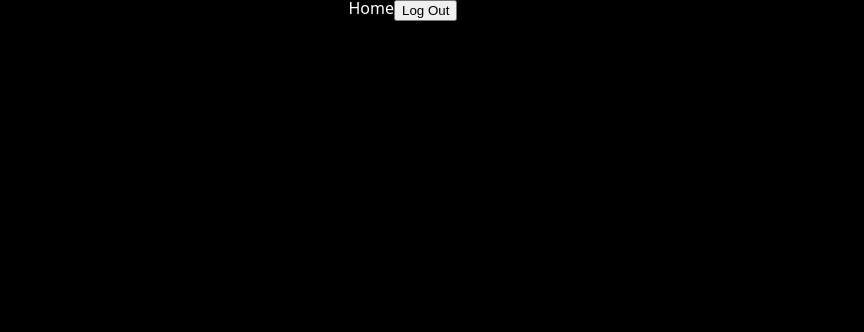
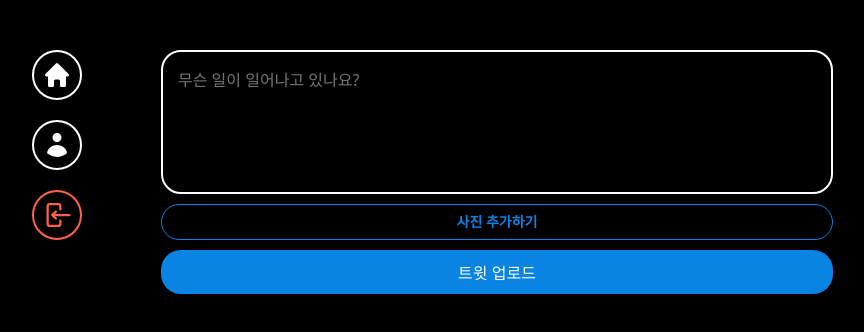
Before and after one commit to daehyeong2/goritter, a React (Vite) app: page / in a window 1280 px wide. Shown: the top 332 px of the page, without its empty margins (237-1101 px from the left). Built offline with nearby package versions, Linux system fonts and the light colour scheme; no server answers; sample sign-in values are in the browser's storage.

Commit message:
Nav, Tweet Form (4.0~4.1)

```diff
--- a/src/components/layout.tsx
+++ b/src/components/layout.tsx
@@ -1,10 +1,107 @@
-import { Outlet } from "react-router-dom";
+import { Link, Outlet, useNavigate } from "react-router-dom";
+import styled from "styled-components";
+import { auth } from "../firebase";
+
+const Wrapper = styled.div`
+  display: grid;
+  gap: 20px;
+  grid-template-columns: 1fr 4fr;
+  height: 100%;
+  padding: 50px 0px;
+  width: 100%;
+  max-width: 860px;
+`;
+
+const Menu = styled.div`
+  display: flex;
+  flex-direction: column;
+  align-items: center;
+  gap: 20px;
+`;
+
+const MenuItem = styled.div`
+  cursor: pointer;
+  display: flex;
+  align-items: center;
+  justify-content: center;
+  border: 2px solid white;
+  height: 50px;
+  width: 50px;
+  border-radius: 50%;
+  svg {
+    width: 30px;
+    fill: white;
+  }
+  &.log-out {
+    border-color: tomato;
+    svg {
+      fill: tomato;
+    }
+  }
+`;
 
 const Layout = () => {
+  const navigate = useNavigate();
+  const onLogOut = async () => {
+    const ok = confirm("로그아웃하시겠습니까?");
+    if (ok) {
+      await auth.signOut();
+      navigate(0);
+    }
+  };
   return (
-    <>
+    <Wrapper>
+      <Menu>
+        <Link to="/">
+          <MenuItem>
+            <svg
+              fill="currentColor"
+              viewBox="0 0 20 20"
+              xmlns="http://www.w3.org/2000/svg"
+              aria-hidden="true"
+            >
+              <path
+                clipRule="evenodd"
+                fillRule="evenodd"
+                d="M9.293 2.293a1 1 0 0 1 1.414 0l7 7A1 1 0 0 1 17 11h-1v6a1 1 0 0 1-1 1h-2a1 1 0 0 1-1-1v-3a1 1 0 0 0-1-1H9a1 1 0 0 0-1 1v3a1 1 0 0 1-1 1H5a1 1 0 0 1-1-1v-6H3a1 1 0 0 1-.707-1.707l7-7Z"
+              />
+            </svg>
+          </MenuItem>
+        </Link>
+        <Link to="/profile">
+          <MenuItem>
+            <svg
+              fill="currentColor"
+              viewBox="0 0 20 20"
+              xmlns="http://www.w3.org/2000/svg"
+              aria-hidden="true"
+            >
+              <path d="M10 8a3 3 0 1 0 0-6 3 3 0 0 0 0 6ZM3.465 14.493a1.23 1.23 0 0 0 .41 1.412A9.957 9.957 0 0 0 10 18c2.31 0 4.438-.784 6.131-2.1.43-.333.604-.903.408-1.41a7.002 7.002 0 0 0-13.074.003Z" />
+            </svg>
+          </MenuItem>
+        </Link>
+        <MenuItem className="log-out" onClick={onLogOut}>
+          <svg
+            fill="currentColor"
+            viewBox="0 0 20 20"
+            xmlns="http://www.w3.org/2000/svg"
+            aria-hidden="true"
+          >
+            <path
+              clipRule="evenodd"
+              fillRule="evenodd"
+              d="M3 4.25A2.25 2.25 0 0 1 5.25 2h5.5A2.25 2.25 0 0 1 13 4.25v2a.75.75 0 0 1-1.5 0v-2a.75.75 0 0 0-.75-.75h-5.5a.75.75 0 0 0-.75.75v11.5c0 .414.336.75.75.75h5.5a.75.75 0 0 0 .75-.75v-2a.75.75 0 0 1 1.5 0v2A2.25 2.25 0 0 1 10.75 18h-5.5A2.25 2.25 0 0 1 3 15.75V4.25Z"
+            />
+            <path
+              clipRule="evenodd"
+              fillRule="evenodd"
+              d="M19 10a.75.75 0 0 0-.75-.75H8.704l1.048-.943a.75.75 0 1 0-1.004-1.114l-2.5 2.25a.75.75 0 0 0 0 1.114l2.5 2.25a.75.75 0 1 0 1.004-1.114l-1.048-.943h9.546A.75.75 0 0 0 19 10Z"
+            />
+          </svg>
+        </MenuItem>
+      </Menu>
       <Outlet />
-    </>
+    </Wrapper>
   );
 };
 
--- /dev/null
+++ b/src/components/post-tweet-form.tsx
@@ -0,0 +1,95 @@
+import React, { useState } from "react";
+import styled from "styled-components";
+
+const Form = styled.form`
+  display: flex;
+  flex-direction: column;
+  gap: 10px;
+`;
+
+const TextArea = styled.textarea`
+  border: 2px solid white;
+  padding: 15px;
+  border-radius: 20px;
+  font-size: 16px;
+  color: white;
+  background-color: black;
+  width: 100%;
+  resize: none;
+  font-family: system-ui, -apple-system, BlinkMacSystemFont, "Segoe UI", Roboto,
+    Oxygen, Ubuntu, Cantarell, "Open Sans", "Helvetica Neue", sans-serif;
+  &:focus {
+    outline: none;
+    border-color: #0984e3;
+  }
+`;
+
+const AttachFileButton = styled.label`
+  padding: 10px 0;
+  color: #0984e3;
+  text-align: center;
+  border-radius: 20px;
+  border: 1px solid #0984e3;
+  font-size: 14px;
+  font-weight: 600;
+  cursor: pointer;
+`;
+
+const AttachFileInput = styled.input`
+  display: none;
+`;
+
+const SubmitBtn = styled.input`
+  background-color: #0984e3;
+  color: white;
+  border: none;
+  padding: 10px 0px;
+  border-radius: 20px;
+  font-size: 16px;
+  cursor: pointer;
+  &:hover,
+  &:active {
+    opacity: 0.9;
+  }
+`;
+
+const PostTweetForm = () => {
+  const [isLoading, setLoading] = useState(false);
+  const [tweet, setTweet] = useState("");
+  const [file, setFile] = useState<File | null>(null);
+  const onChange = (e: React.ChangeEvent<HTMLTextAreaElement>) => {
+    setTweet(e.target.value);
+  };
+  const onFileChange = (e: React.ChangeEvent<HTMLInputElement>) => {
+    const { files } = e.target;
+    if (files && files.length === 1) {
+      setFile(files[0]);
+    }
+  };
+  return (
+    <Form>
+      <TextArea
+        rows={5}
+        maxLength={180}
+        onChange={onChange}
+        value={tweet}
+        placeholder="무슨 일이 일어나고 있나요?"
+      />
+      <AttachFileButton htmlFor="file">
+        {file ? "사진 추가됨 ✅" : "사진 추가하기"}
+      </AttachFileButton>
+      <AttachFileInput
+        onChange={onFileChange}
+        id="file"
+        accept="image/*"
+        type="file"
+      />
+      <SubmitBtn
+        type="submit"
+        value={isLoading ? "트윗 업로드 중.." : "트윗 업로드"}
+      />
+    </Form>
+  );
+};
+
+export default PostTweetForm;
--- a/src/routes/home.tsx
+++ b/src/routes/home.tsx
@@ -1,17 +1,13 @@
-import { useNavigate } from "react-router-dom";
-import { auth } from "../firebase";
+import styled from "styled-components";
+import PostTweetForm from "../components/post-tweet-form";
+
+const Wrapper = styled.div``;
 
 const Home = () => {
-  const navigate = useNavigate();
-  const logOut = () => {
-    auth.signOut();
-    navigate(0);
-  };
   return (
-    <>
-      <h1>Home</h1>
-      <button onClick={logOut}>Log Out</button>
-    </>
+    <Wrapper>
+      <PostTweetForm />
+    </Wrapper>
   );
 };
 
```
